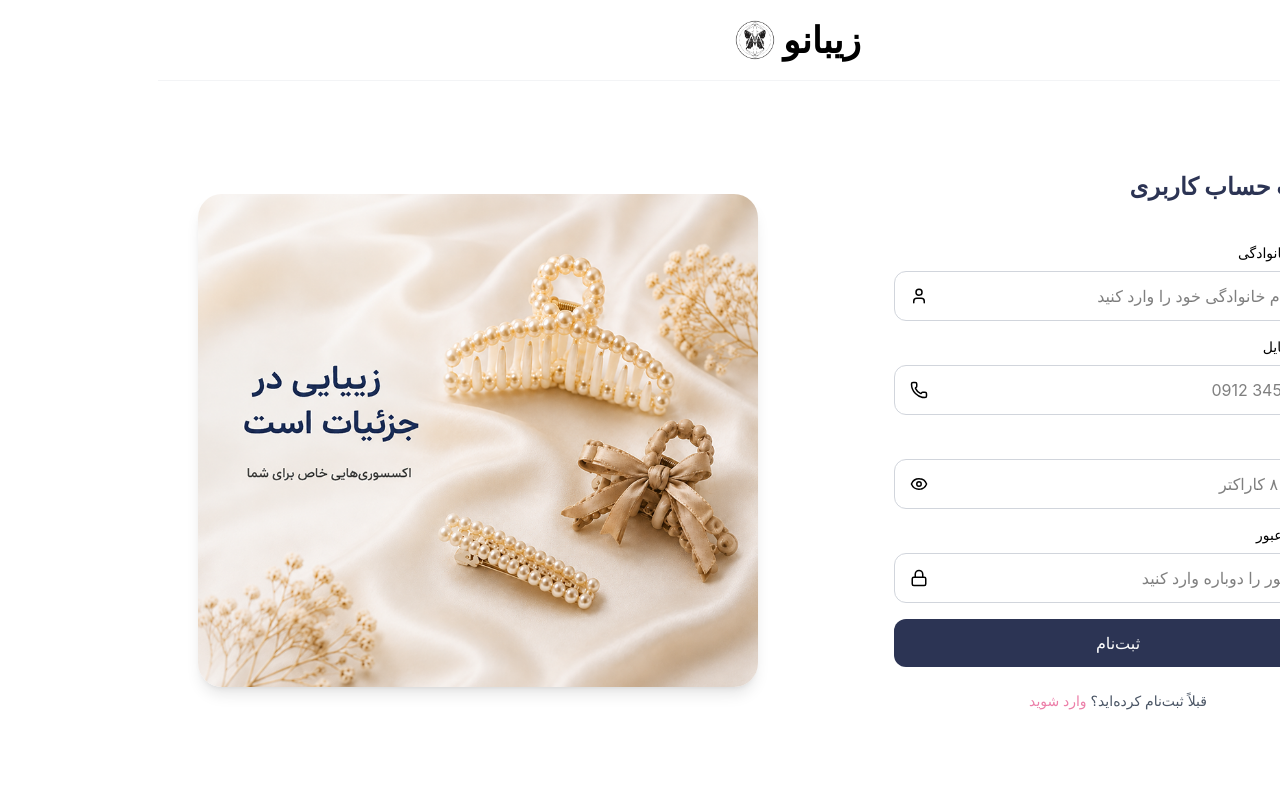
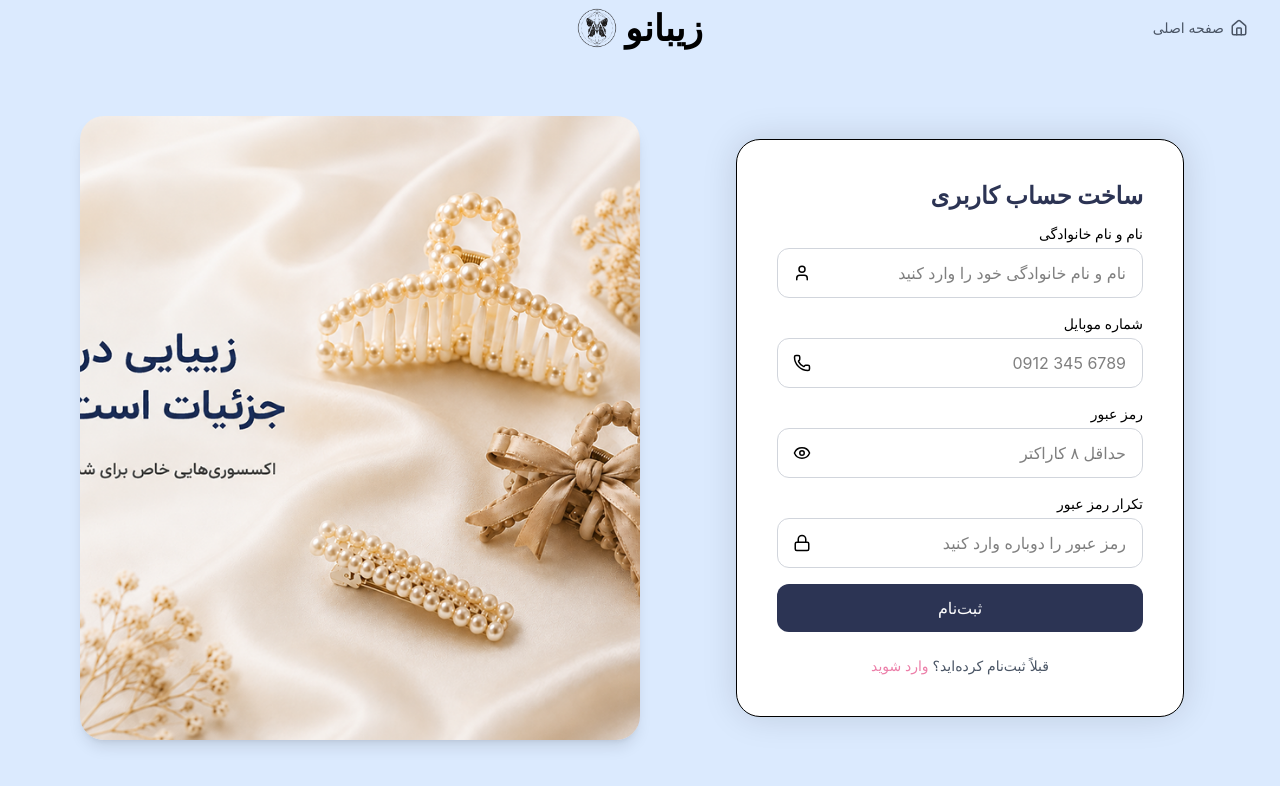
Before and after one commit to Amirreza-Hashemi/PrettyPin-Test, a React (Vite) app: page /register in a window 1280 px wide. Shown: the top 786 px of the page. Built offline with nearby package versions, Linux system fonts and the light colour scheme.

Commit message:
edit commit 4

```diff
--- a/src/components/home/hero/HeroBadge.jsx
+++ b/src/components/home/hero/HeroBadge.jsx
@@ -1,12 +1,11 @@
-const HeroBadge = ({ icon, text, variant = "light" }) => {
+const HeroBadge = ({text, variant = "light" }) => {
   const styles = variant === "solid" ? "bg-pink-500 text-white" : "bg-white/90 text-gray-800";
 
   return (
     <div
       className={`flex items-center gap-1.5 rounded-full px-3 py-1.5 text-[11px] font-semibold shadow-md sm:gap-2 sm:px-4 sm:py-2 sm:text-sm ${styles}`}
     >
-      {icon}
-      <span className="max-w-[140px] truncate sm:max-w-none">{text}</span>
+      <span className="max-w-35 truncate sm:max-w-none">{text}</span>
     </div>
   );
 };
--- a/src/components/home/hero/HeroContent.jsx
+++ b/src/components/home/hero/HeroContent.jsx
@@ -1,4 +1,3 @@
-import { Gift } from "lucide-react";
 import HeroBadge from "./HeroBadge.jsx";
 import HeroButton from "./HeroButton.jsx";
 
@@ -23,8 +22,9 @@ const HeroContent = ({ slide }) => {
       </p>
 
       <div className="mt-3 flex flex-wrap items-center gap-2 sm:mt-8 sm:gap-4">
-        <HeroBadge icon={<Gift size={16} />} text={slide.discountText} variant="solid" />
-        <HeroBadge text={slide.shippingText} />
+
+        <HeroBadge text={slide.shippingText} variant="solid" />
+
       </div>
 
       <div className="mt-3 sm:mt-8">
--- a/src/components/home/hero/HeroImage.jsx
+++ b/src/components/home/hero/HeroImage.jsx
@@ -11,7 +11,7 @@ const HeroImage = ({ image }) => {
       <div className="absolute inset-0 bg-linear-to-t from-black/85 via-black/10 to-transparent sm:hidden" />
 
       {/* دسکتاپ: گرادیانت جهت‌دار سمت راست، مثل قبل */}
-      <div className="absolute inset-0 hidden bg-linear-to-r from-black/60 via-black/20 to-transparent sm:block" />
+      <div className="absolute inset-0 hidden bg-linear-to-l from-black/60 via-black/30 to-transparent sm:block" />
     </>
   );
 };
--- a/src/data/heroSlides.js
+++ b/src/data/heroSlides.js
@@ -9,7 +9,6 @@ const heroSlides = [
     image: slide1,
     title: ["زیبایی در", "جزئیات توست"],
     description: "جدیدترین اکسسوری‌های مو برای هر سلیقه و هر لحظه",
-    discountText: "30٪ تخفیف برای اولین خرید",
     shippingText: "با ما، زیبایی را تجربه کن",
   },
   {
@@ -17,7 +16,6 @@ const heroSlides = [
     image: slide2,
     title: ["کالکشن جدید", "زیورآلات شیک"],
     description: "جدیدترین زیورآلات، همین حالا در دسترس توست",
-    discountText: "تا 30٪ تخفیف",
     shippingText: "تنوع را با ما حس کن",
   },
   {
@@ -25,7 +23,6 @@ const heroSlides = [
     image: slide3,
     title: ["مجموعه جدید", "از گلسر ها"],
     description: "با جدید ترین گلسر ها، استایل خودت رو کامل کن",
-    discountText: "همراه با تخفیف های ویژه",
     shippingText: "درخشش خود را چند برابر کن",
   },
   {
@@ -33,7 +30,6 @@ const heroSlides = [
     image: slide4,
     title: ["انواع ساعت ها", "زنانه و مردانه"],
     description: "انواع ساعت ها برای هر استایل  و هر سلیقه ای",
-    discountText: "هر ساعت با تخفیف ویژه",
     shippingText: "شیک ترین ها لایق توست",
   }
 ];
--- a/src/layouts/AuthHeader.jsx
+++ b/src/layouts/AuthHeader.jsx
@@ -4,12 +4,12 @@ import Logo from "../components/layout/Logo";
 
 export default function AuthHeader() {
     return (
-        <header className="w-full py-5 px-4 sm:px-8 flex items-center bg-white border-b border-gray-100">
+        <header className="w-full py-2 px-4 sm:px-8 flex items-center bg-blue-100">
             {/* ستون راست: دکمه بازگشت */}
             <div className="flex-1 flex justify-start">
                 <Link
                     to="/"
-                    className="flex items-center gap-1.5 text-sm font-medium text-gray-600 hover:text-primary transition-colors"
+                    className="flex items-center gap-1.5 text-sm font-medium text-gray-600 hover:text-black transition-colors"
                 >
                     <Home size={18} />
                     <span className="hidden sm:inline">صفحه اصلی</span>
--- a/src/layouts/AuthLayout.jsx
+++ b/src/layouts/AuthLayout.jsx
@@ -2,18 +2,20 @@ import AuthHeader from "./AuthHeader.jsx";
 
 export default function AuthLayout({ children, imageSrc, imageAlt }) {
     return (
-        <div className="min-h-screen flex flex-col bg-white">
+        <div className="h-screen flex flex-col bg-blue-100 overflow-hidden">
             <AuthHeader />
 
-            <div className="flex-1 grid lg:grid-cols-2">
-                {/* فرم - چون سایت RTL است، این بخش طبیعتاً سمت راست قرار می‌گیرد */}
-                <div className="flex items-center justify-center p-6 lg:p-12">
-                    {children}
+            <div className="flex-1 min-h-0 grid lg:grid-cols-2">
+                {/* فرم */}
+                <div className="min-h-0 flex items-center justify-center p-6 lg:p-12">
+                    <div className="w-full max-w-md max-h-full border bg-white rounded-3xl shadow-[0_0_35px_rgba(0,0,0,0.13)] p-8 lg:p-10 flex flex-col justify-center overflow-y-auto">
+                        {children}
+                    </div>
                 </div>
 
-                {/* تصویر - فقط در دسکتاپ نمایش داده می‌شود */}
-                <div className="hidden lg:flex items-center justify-center p-10">
-                    <div className="w-full max-h-135 rounded-3xl overflow-hidden shadow-lg">
+                {/* تصویر */}
+                <div className="hidden lg:flex min-h-0 items-center justify-center py-15 pl-20">
+                    <div className="w-full h-full rounded-3xl overflow-hidden shadow-lg">
                         <img
                             src={imageSrc}
                             alt={imageAlt}
--- a/src/pages/Register/RegisterPage.jsx
+++ b/src/pages/Register/RegisterPage.jsx
@@ -38,14 +38,14 @@ export default function RegisterPage() {
             imageAlt="اکسسوری مو زیبانو"
         >
             <div className="w-full max-w-md">
-                <h1 className="text-2xl font-bold text-primary mb-10">
+                <h1 className="text-2xl font-bold text-primary mb-3">
                     ساخت حساب کاربری
                 </h1>
 
                 <form onSubmit={handleSubmit} className="space-y-4">
                     {/* نام و نام خانوادگی */}
                     <div>
-                        <label htmlFor="fullName" className="block text-sm font-medium text-black mb-2">
+                        <label htmlFor="fullName" className="block text-sm font-medium text-black mb-1">
                             نام و نام خانوادگی
                         </label>
                         <div className="relative">
@@ -65,7 +65,7 @@ export default function RegisterPage() {
 
                     {/* شماره موبایل */}
                     <div>
-                        <label htmlFor="phone" className="block text-sm font-medium text-black mb-2">
+                        <label htmlFor="phone" className="block text-sm font-medium text-black mb-1">
                             شماره موبایل
                         </label>
                         <div className="relative">
@@ -86,7 +86,7 @@ export default function RegisterPage() {
 
                     {/* رمز عبور */}
                     <div>
-                        <label htmlFor="password" className="block text-sm font-medium text-black mb-2">
+                        <label htmlFor="password" className="block text-sm font-medium text-black mb-1">
                             رمز عبور
                         </label>
                         <div className="relative">
@@ -113,7 +113,7 @@ export default function RegisterPage() {
 
                     {/* تکرار رمز عبور */}
                     <div>
-                        <label htmlFor="confirmPassword" className="block text-sm font-medium text-black mb-2">
+                        <label htmlFor="confirmPassword" className="block text-sm font-medium text-black mb-1">
                             تکرار رمز عبور
                         </label>
                         <div className="relative">
```
